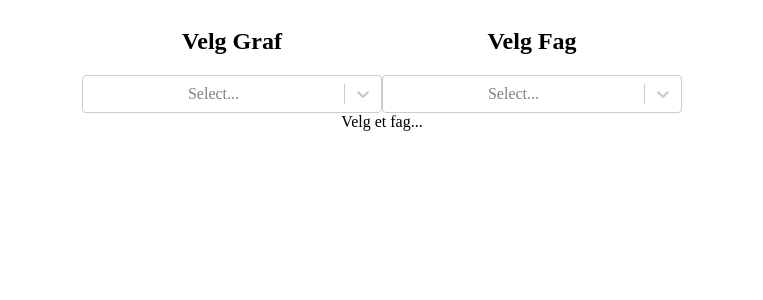
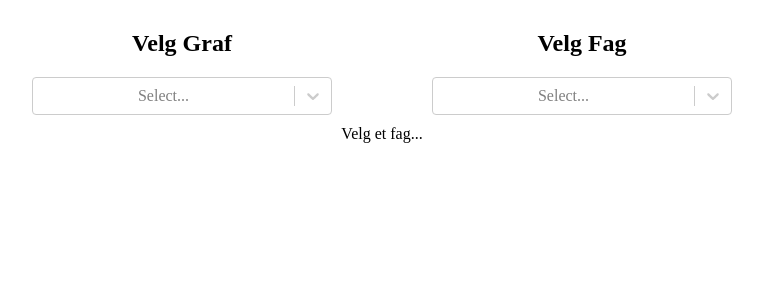
Before and after one commit to Mathias231/kjellcase, a Next.js app: page / in a window 1280 px wide. Shown: the top 300 px of the page, without its empty margins (258-1021 px from the left). Built offline with nearby package versions, Linux system fonts and the light colour scheme.

Commit message:
Improved css

```diff
--- a/styles/globals.css
+++ b/styles/globals.css
@@ -1,15 +1,33 @@
-/* body {
+:root {
+  --bg-color: white;
+  --text-color: black;
+}
+body {
   margin: 0;
   padding: 0;
-} */
+  background-color: var(--bg-color);
+}
+
+h1, h2 {
+  color: var(--text-color);
+}
 
 .chart-container {
- margin-top: 10px;
+  border: 2px solid black;
+  border-radius: 5px;
+  box-shadow: 2px 5px 6px 2px gray;
+  margin-top: 10px;
+  margin-left: 10px;
+  margin-right: 10px;
+  padding: 1px;
 }
 
 .selectDiv {
   display: flex;
-  justify-content: center;
+    justify-content: space-between;
+    max-width: 700px;
+    margin: 0 auto;
+    padding: 10px 5px;
 }
 
 .selectChart {
@@ -24,4 +42,29 @@
 
 .message {
     text-align: center;
+    color: var(--text-color);
 }
+
+.inputFile {
+  opacity: 0;
+  width: 0.1px;
+  height: 0.1px;
+  position: absolute;
+}
+
+.inputFile + label {
+  display: block;
+  position: relative;
+  width: 200px;
+  height: 50px;
+  border-radius: 25px;
+  background: linear-gradient(40deg, #9996f8, #af2da6);
+  box-shadow: 0 4px 7px rgba(0, 0, 0, 0.4);
+  display: flex;
+  align-items: center;
+  justify-content: center;
+  color: #fff;
+  font-weight: bold;
+  cursor: pointer;
+  transition: transform .2s ease-out;
+}
```
